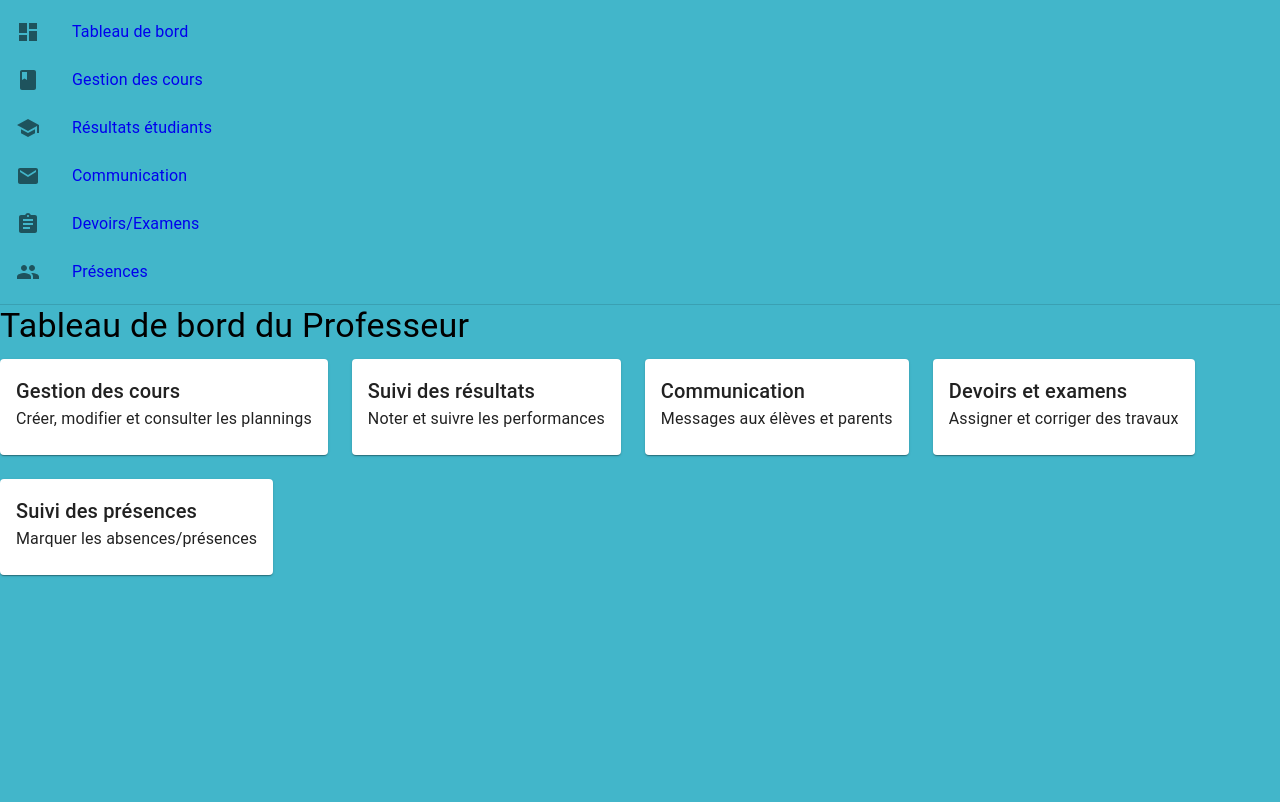
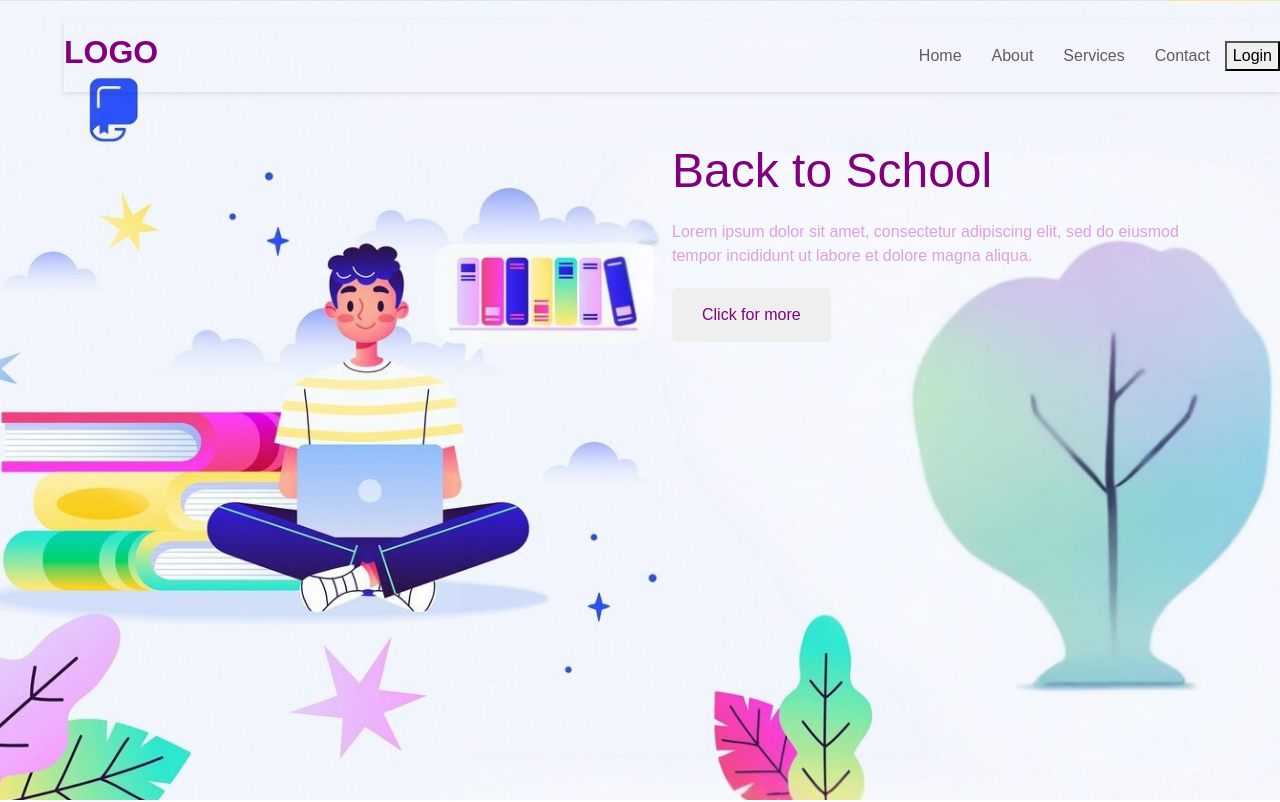
Before and after one commit to soukaina960/gestion-ecole, a React (Create React App) app: page / in a window 1280 px wide. Shown: the top 802 px of the page. Built offline with nearby package versions, Linux system fonts and the light colour scheme.

Commit message:
ajoutersosoreact

```diff
--- a/src/App.js
+++ b/src/App.js
@@ -1,29 +1,27 @@
 import React from 'react';
 import { BrowserRouter as Router, Routes, Route } from 'react-router-dom';
-import ProfessorDashboard from './components/ProfessorDashboard';
-import CourseManagement from './components/CourseManagement';
-import StudentResults from './components/StudentResults';
-import Communication from './components/Communication';
-import AssignmentsExams from './components/AssignmentsExams';
-import AttendanceTracking from './components/AttendanceTracking';
-import Sidebar from './components/Sidebar';
+
+import Navbar from './acceuil/Navbar';
+import Footer from './acceuil/Footer';
+import Fonctionnaliter from './acceuil/Fonctionnaliter';
+import Login from './Login';
 import './App.css';
 
 function App() {
   return (
     <Router>
       <div className="app-container">
-        <Sidebar />
-        <div className="main-content">
-          <Routes>
-            <Route path="/" element={<ProfessorDashboard />} />
-            <Route path="/courses" element={<CourseManagement />} />
-            <Route path="/results" element={<StudentResults />} />
-            <Route path="/communication" element={<Communication />} />
-            <Route path="/assignments" element={<AssignmentsExams />} />
-            <Route path="/attendance" element={<AttendanceTracking />} />
-          </Routes>
-        </div>
+        <Navbar />
+        <Routes>
+          {/* Main page route */}
+          <Route path="/" element={<Fonctionnaliter />} />
+
+          {/* Login route */}
+          <Route path="/login" element={<Login />} />
+
+          {/* You can add more routes here as needed */}
+        </Routes>
+        <Footer />
       </div>
     </Router>
   );
--- /dev/null
+++ b/src/acceuil/Navbar.js
@@ -0,0 +1,50 @@
+import React from "react";
+import "../acceuil/navbar.css";
+import { useNavigate } from "react-router-dom"; // Import pour la navigation
+
+// Importation de l'image pour le fond (si toujours nécessaire)
+import backgroundImage from "../assets/télécharger.png";
+
+const Navbar = () => {
+  const navigate = useNavigate(); // Hook pour la navigation
+
+  const handleLoginClick = () => {
+    navigate("/login"); // Redirection vers la page de login
+  };
+
+  const handleLogoClick = () => {
+    navigate("/"); // Redirection vers l'accueil
+  };
+
+  return (
+    <div className="landing-page">
+      <header className="navbar">
+        <div className="logo" onClick={handleLogoClick} style={{ cursor: "pointer" }}>
+          LOGO
+        </div>
+        <nav>
+          <a href="#home">Home</a>
+          <a href="#about">About</a>
+          <a href="#services">Services</a>
+          <a href="#contact">Contact</a>
+          <button className="login-button" onClick={handleLoginClick}>
+            Login
+          </button>
+        </nav>
+      </header>
+
+      <main className="content">
+        <div className="text-section">
+          <h1>Back to School</h1>
+          <p>
+            Lorem ipsum dolor sit amet, consectetur adipiscing elit, sed do
+            eiusmod tempor incididunt ut labore et dolore magna aliqua.
+          </p>
+          <button className="cta-button">Click for more</button>
+        </div>
+      </main>
+    </div>
+  );
+};
+
+export default Navbar;
--- a/src/navbar.css
+++ b/src/acceuil/navbar.css
@@ -31,7 +31,7 @@ body {
   background-repeat: no-repeat;
   background-size: cover;
   background-position: center;
-  background-image: url('assets/freepik__retouch__58585.png');
+  background-image: url('../assets/freepik__retouch__58585.png');
   width: 100%;
   max-width: 100vw;
 background-attachment: fixed;
```
Also changed, not shown: src/acceuil/Fonctionnaliter.js (renamed from src/fonctionnaliter.js, +9 -9 lines), src/navbar.js (deleted, +0 -36 lines), src/Login.js (added), src/acceuil/Footer.js (renamed from src/Footer.js), src/acceuil/footer.css (renamed from src/footer.css).
